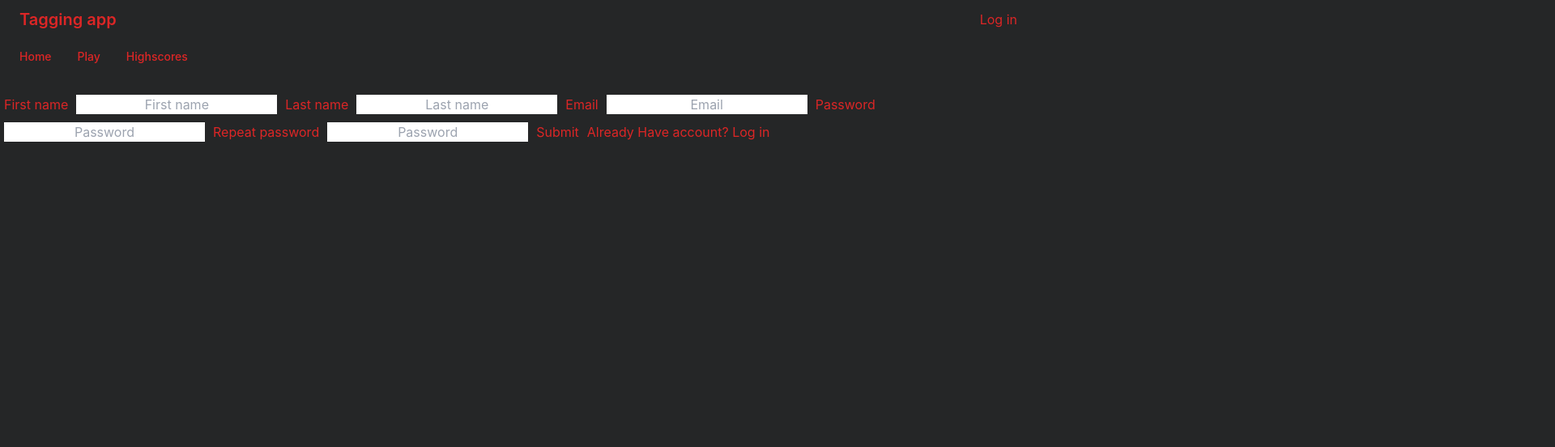
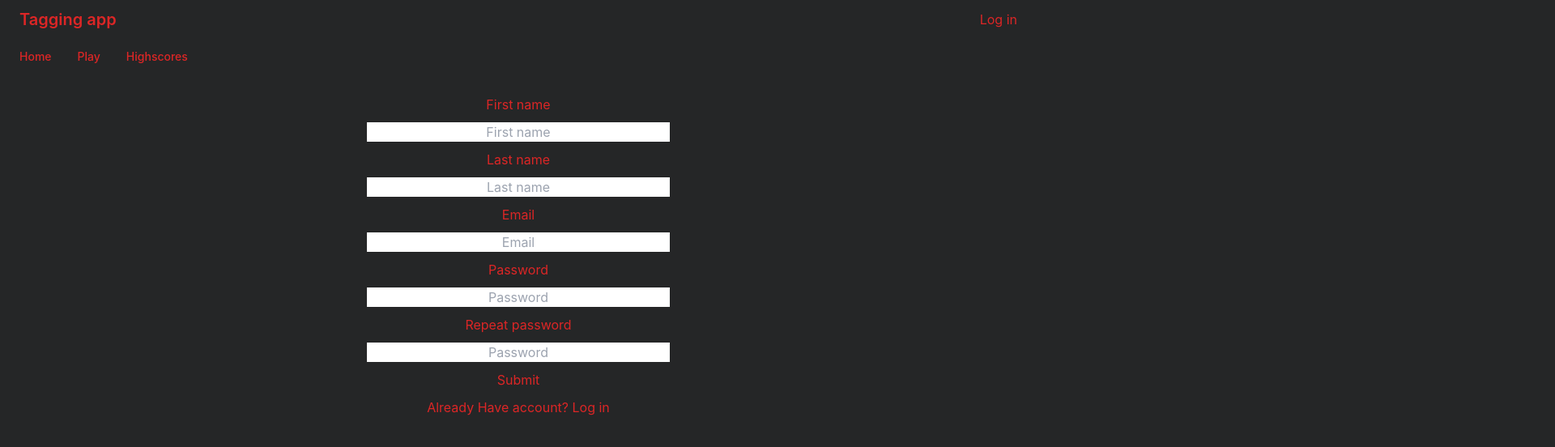
Before and after one commit to Zaltman/tagging-app, a React (Create React App) app: page /register in a window 1280 px wide. Shown: the top 552 px of the page at 81% size, 1920 px wide, since content can reach past the window. Built offline with nearby package versions, Linux system fonts and the light colour scheme; no server answers.

Commit message:
Css changes

```diff
--- a/src/components/Login.js
+++ b/src/components/Login.js
@@ -93,7 +93,7 @@ export default function Login() {
   }
   if (userEmail === 'Log in') {
     return (
-      <div>
+      <div className="absolute w-full">
         <form onSubmit={handleSubmit(onSubmit)} className="flex flex-col items-center text-center" id="regForm">
           <p className="">Login with email and password </p>
           <label htmlFor="emailInput">Email</label>
--- a/src/components/Register.js
+++ b/src/components/Register.js
@@ -79,7 +79,8 @@ export default function Register() {
 
   return (
     // <div> Register page</div>
-    <form onSubmit={handleSubmit(onSubmit)} id="regForm">
+    <form className=" flex justify-center w-full absolute" onSubmit={handleSubmit(onSubmit)} id="regForm">
+      <div className="flex flex-col max-w-sm w-full regForm">
         <label htmlFor="fName">First name</label>
         <input
           type="text"
@@ -124,6 +125,7 @@ export default function Register() {
 
         <input type="submit" />
         <Link to={'/loginemail'}>Already Have account? Log in</Link>
+      </div>
     </form>
   );
 }
--- a/src/index.css
+++ b/src/index.css
@@ -20,7 +20,7 @@ code {
   font-family: source-code-pro, Menlo, Monaco, Consolas, 'Courier New', monospace;
 }
 
-#regForm > * {
+.regForm > * {
   margin: 5px;
   text-align: center;
 }
```
Lines whose indentation alone changed are shown as unchanged.
